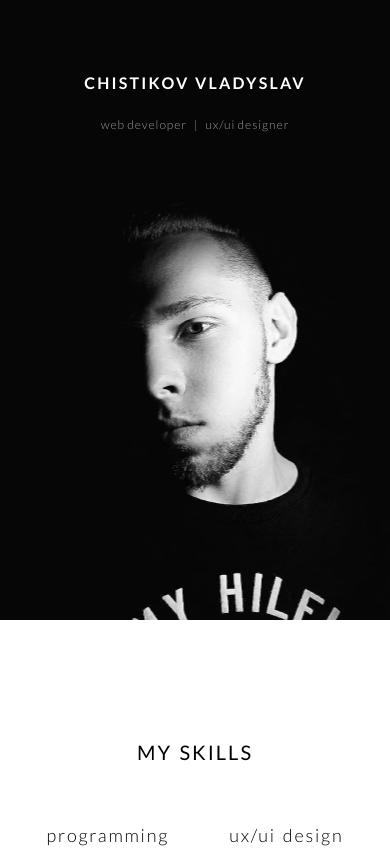
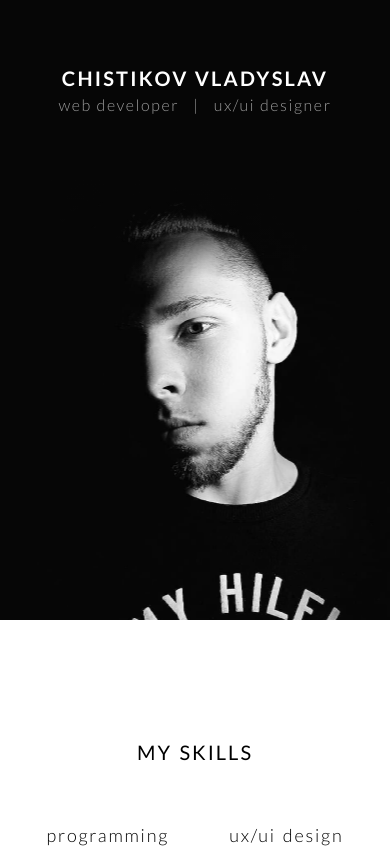
Before and after one commit to Chistikov/portfolio_nextjs, a Next.js app: page / in a window 390 px wide. Shown: the top 848 px of the page. Built offline with nearby package versions, Linux system fonts and the light colour scheme.

Commit message:
Fixed header spaces on mobile

```diff
--- a/components/Header/styles.module.css
+++ b/components/Header/styles.module.css
@@ -91,11 +91,11 @@
   .topHeader {
     flex-direction: column;
     justify-content: center;
-    padding: 25px 0 0px;
+    padding: 0px;
   }
   .nameSurnameBlock {
     text-align: center;
-    margin-bottom: 30px;
+    margin-bottom: 5px;
   }
 
   .surname {
@@ -109,13 +109,12 @@
 
 @media only screen and (max-width: 620px) {
   .nameSurnameBlock {
-    font-size: 16px;
-    margin-bottom: 25px;
+    font-size: 20px;
+    margin-bottom: 5px;
   }
 
   .professionBlock {
-    font-size: 12px;
-    letter-spacing: 0.08em;
-    word-spacing: -1px;
+    font-size: 16px;
+    letter-spacing: 0.1em;
   }
 }
```
